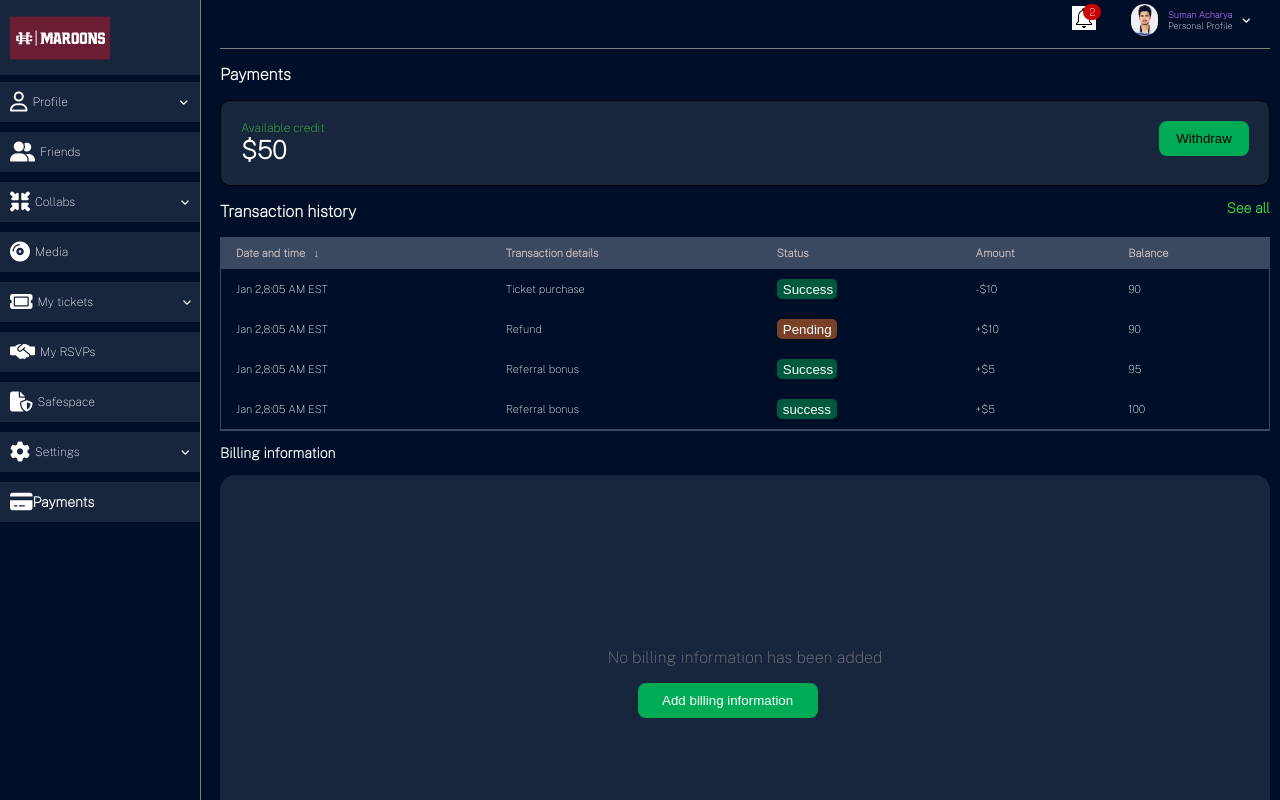
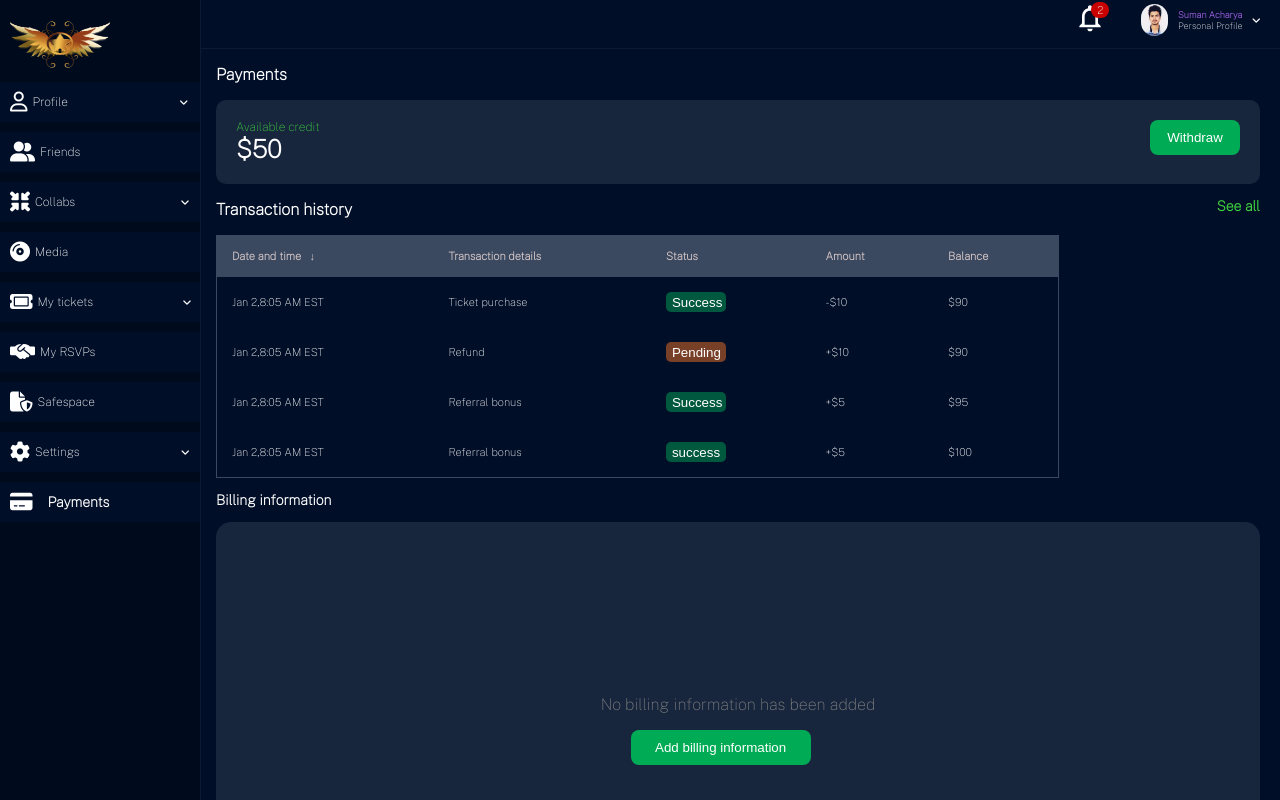
Before and after one commit to suman-ac/Suman-test, a plain HTML site: page index.html in a window 1280 px wide. Shown: the top 800 px of the page. Drawn offline with nearby package versions, Linux system fonts and the light colour scheme.

Commit message:
refining

```diff
--- a/header.css
+++ b/header.css
@@ -9,8 +9,6 @@
 
 .notification-icon {
     height: 24px;
-    color:white;
-    background-color: white;
     cursor: pointer;
 }
 
@@ -20,8 +18,8 @@
 
 .notification-count {
     position:absolute;
-    top :-2px;
-    right:-5px;
+    top : 0px;
+    right:-3px;
     background-color: rgb(200,0,0);
     color: white;
     font-size:  11px;
--- a/index.html
+++ b/index.html
@@ -20,7 +20,7 @@
 <body>
     <div class="sidebar">
         <div class="sidebar-logo">
-            <img src="icons/logo.svg" height="70" width="100">
+            <img src="icons/logo.png" height="70" width="100">
         </div>
         <div class="sidebar-link">
             <!--   <img src="icons/profile.png" height="42" width="42"> -->
@@ -69,14 +69,14 @@
         <div class="sidebar-link">
             <!-- <img src="icons/payments.png" height="42" width="42"> -->
             <i class="fa-solid fa-credit-card" style="font-size: 20px;"></i>
-            <p  style="color:white;font-size: 14px;font-weight: bold;">Payments</p>
+            <p  class="manage-left-size" style="color:white;font-size: 14px;font-weight: bold;">Payments</p>
         </div>
     </div>
     <div class="v-line"></div>
     <main>
         <div class="header">
             <div class="notification-icon-container">
-                <img class="notification-icon" src="icons/notifications.svg">
+                <svg stroke="currentColor" fill="#fff" stroke-width="0" viewBox="0 0 24 24" height="2em" width="2em" xmlns="http://www.w3.org/2000/svg"><path fill="none" d="M0 0h24v24H0V0z"></path><path d="M12 22c1.1 0 2-.9 2-2h-4c0 1.1.9 2 2 2zm6-6v-5c0-3.07-1.63-5.64-4.5-6.32V4c0-.83-.67-1.5-1.5-1.5s-1.5.67-1.5 1.5v.68C7.64 5.36 6 7.92 6 11v5l-2 2v1h16v-1l-2-2zm-2 1H8v-6c0-2.48 1.51-4.5 4-4.5s4 2.02 4 4.5v6z"></path></svg>
                 <div class="notification-count">2</div>
             </div>
             <img class="my-profile-photo" src="icons/my-profile.jpeg">
@@ -86,8 +86,8 @@
             </div>
             <i class="fa-solid fa-angle-down" style="font-size:10px;margin-right: 20px;cursor: pointer;"></i>
         </div>
-        <hr style="height:1px;border-width:0;color:gray;background-color:gray;">
-        <p style="color:white;font-size: 16px;font-weight:900;">Payments</p>
+        <hr style="height:1px;border-width:0;color:#0d1a33;background-color:#0d1a33;">
+        <p style="color:white;font-size: 16px;font-weight:900;" class="manage-left-size">Payments</p>
         <div class="payment">
             <div class=money>
                 <div style="color:rgb(63, 211, 63); font-size: 12px;">Available credit</div>
@@ -97,9 +97,10 @@
         </div>
         <div class="transaction">
             <p style="color:white;font-size: 16px;font-weight:900;">Transaction history</p>
-            <p  style="color:white;font-size: 14px;font-weight: bold; color:rgb(63, 211, 63);cursor: pointer;">See all</p>
+            <p class="manage-right-side" style="color:white;font-size: 14px;font-weight: bold; color:rgb(63, 211, 63);cursor: pointer;">See all
+            </p>
         </div>
-        <table class="content-table">
+        <table class="content-table" cellspacing="15px">
             <thead>
                 <tr>
                     <th>Date and time &nbsp; &#x2193</th>
@@ -115,39 +116,39 @@
                     <td>Ticket purchase</td>
                     <td><button class="table-button-success">Success</button></td>
                     <td>-$10</td>
-                    <td>90</td>
+                    <td>$90</td>
                 </tr>
                 <tr>
                     <td>Jan 2,8:05 AM EST</td>
                     <td>Refund</td>
                     <td><button class="table-button-pending">Pending</button></td>
                     <td>+$10</td>
-                    <td>90</td>
+                    <td>$90</td>
                 </tr>
                 <tr>
                     <td>Jan 2,8:05 AM EST</td>
                     <td>Referral bonus</td>
                     <td><button class="table-button-success">Success</button></td>
                     <td>+$5</td>
-                    <td>95</td>
+                    <td>$95</td>
                 </tr>
                 <tr>
                     <td>Jan 2,8:05 AM EST</td>
                     <td>Referral bonus</td>
                     <td><button class="table-button-success">success</button></td>
                     <td>+$5</td>
-                    <td>100</td>
+                    <td>$100</td>
                 </tr>
             </tbody>
         </table>
-        <p style="color:white;font-size: 14px;font-weight: bold;">Billing information</p>
+        <p class="manage-left-size" style="color:white;font-size: 14px;font-weight: bold;">Billing information</p>
         <div class="billing-container">
             <div class=billing-inside-container>
                 <p style="color:grey;">No billing information has been added</p>
                 <button class="billing-button">Add billing information</button>
             </div>
         </div>
-        <p   style="color:white;font-size: 14px;font-weight: bold;">Referral</p>
+        <p class="manage-left-size" style="color:white;font-size: 14px;font-weight: bold;">Referral</p>
         <div class="referalll-container">
             <p class="referalll-link">Referral link</p>
             <div class="referalll-container-inside">
@@ -161,19 +162,20 @@
                     <img class="qr-code" src="icons/qr-code.png">
                     <div class="qr-button">
                         <p class="share-qr-text" id="manage-qr-text">Share this QR Code</p>
-                        <button class="share-qr-text" id="share-button">Share <i class="fa-solid fa-share-nodes"></i></button>
+                        <button class="share-qr-text" id="share-button">Share <i
+                                class="fa-solid fa-share-nodes"></i></button>
                     </div>
                 </div>
             </div>
         </div>
-        <hr style="height:1px;border-width:0;color:gray;background-color:gray">
+        <hr style="height:1px;border-width:0;color:#0d1a33;;background-color:#0d1a33;">
         <div class="policy-container">
             <div>
                 <h5 class="underline">Privacy Policy</h5>
                 <h5 class="underline">Terms of Service</h5>
             </div>
             <div>
-                <h5 style="color:gray;font-size: 9px;">&#169 2022 Freshfruit,Inc.All Rights Reserved</h5>
+                <h5 class="manage-right-side" style="color:gray;font-size: 9px;">&#169 2022 Freshfruit,Inc.All Rights Reserved</h5>
             </div>
         </div>
     </main>
--- a/sidebar.css
+++ b/sidebar.css
@@ -4,10 +4,11 @@
     bottom: 0;
     top:0;
     width: 200px;
+    background-color: #000a1d;
 }
 
 .sidebar-link {
-    background-color: #17253d;
+    background-color: #000e28;
     color:white;
     height:40px;
     margin-bottom: 10px;
@@ -20,7 +21,7 @@
 }
 
 .sidebar-link:hover {
-    background-color: #3b4960;
+    background-color: #17253d;
 
 }
 
@@ -30,7 +31,7 @@
 }
 
 .sidebar-logo {
-    background-color: #17253d;
+   background-color: #000a1d;
     color:white;
     height:75px;
     margin-bottom: 7px;
--- a/style.css
+++ b/style.css
@@ -1,9 +1,10 @@
 body {
     background-color: #000e28;
     margin: 0;
-    padding-left: 220px;
-    padding-right: 10px;
+    margin-left: 201px;
+    margin-right: 0px;
     font-family: 'Public Sans', sans-serif;
+    height: 1300px;
 }
 .payment {
     border: 1px solid black;
@@ -14,6 +15,7 @@ body {
     color:white;
     display: flex;
     justify-content:space-between;
+    border: none;
 }
 
 .transaction {
@@ -23,14 +25,15 @@ body {
 
 .content-table {
     border-collapse: collapse;
-    min-width: 100%;
+    width:843px;
     border-radius: 7px 7px 0 0;
-    /* overflow:hidden; */
-    border-left: 1.5px solid #3b4960;
-    border-right: 1.5px solid #3b4960;
-    border-bottom: 2px solid #3b4960;
+  /*   overflow:hidden; */
+    border-left: 1px solid #3b4960;
+    border-right: 1px solid #3b4960;
+    border-bottom: 1px solid #3b4960;
     color: white;
     font-size: 11px;
+    padding-right: 10px;
 }
 
 .content-table thead tr {
@@ -43,8 +46,9 @@ body {
 
 .content-table th,
 .content-table td {
-    padding: 10px 15px;
+    padding: 15px 15px;
 }
+
 
 .content-table thead tr:first-child{
     border-radius: 10px;
@@ -73,6 +77,7 @@ h5 {
 .policy-container {
     display: flex;
     justify-content: space-between;
+    height:50px;
 }
 
 .table-button-success {
@@ -94,6 +99,7 @@ h5 {
 }
 
 #withdraw-button {
+    color:white;
     cursor: pointer;
     width: 90px;
     height:35px;
@@ -114,8 +120,29 @@ h5 {
 }
 
 .v-line {
-    border-left: 1px solid gray;
-    height:238%;
+    border-left: 1px solid #0d1a33;
+    width: 1px;
     left: 200px;
     position: absolute;
+    height: 1325px;
 }
+
+.manage-left-size,
+.payment,
+.transaction,
+.content-table,
+.billing-container,
+.referalll-container,
+.policy-container {
+    margin-left: 15px;
+}
+
+
+.manage-right-side,
+.payment,
+.billing-container,
+.referalll-container,
+.policy-container,
+.content-table {
+    margin-right: 20px;
+}
```
Also changed, not shown: icons/logo.png (added).
